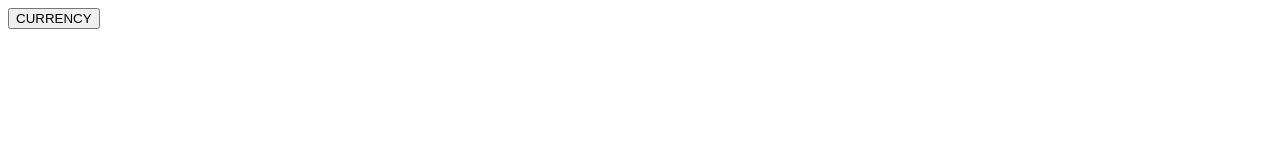
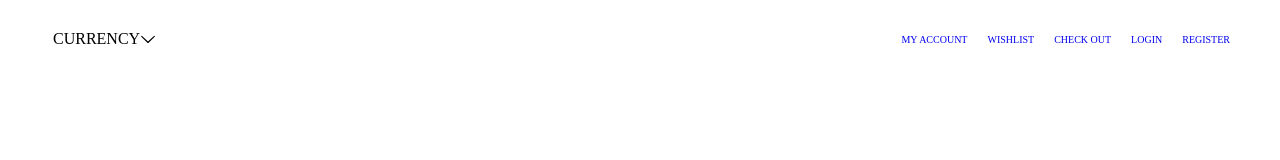
Before and after one commit to Znakhaiezade/Golmart-clone, a plain HTML site: page index.html in a window 1280 px wide. Drawn offline with Linux system fonts and the light colour scheme.

Commit message:
add html and css for eader tag

```diff
--- a/index.html
+++ b/index.html
@@ -1,5 +1,6 @@
 <!DOCTYPE html>
 <html lang="en">
+
 <head>
     <meta charset="UTF-8">
     <meta name="viewport" content="width=device-width, initial-scale=1.0">
@@ -7,12 +8,37 @@
     <link rel="stylesheet" href="style.css">
 
 </head>
+
 <body>
-    <head>
-        <nav>
-            <button>CURRENCY</button>
-        </nav>
-        <script src="script.js"></script>
+
+    <head class="header">
+        <div class="container">
+            <nav class="nav">
+                <div class="currency">CURRENCY
+                    <img src="images/chevron-thin-down.svg">
+                </div>
+                <ul class="menu">
+                    <li class="menu__items">
+                        <a class="menu__link" href="https://ap-golmart.myshopify.com/account/login?return_url=%2Faccount">MY ACCOUNT</a>
+                    </li>
+                    <li class="menu__items">
+                        <a class="menu__link" href="https://ap-golmart.myshopify.com/pages/wishlist">WISHLIST</a>
+                    </li>
+                    <li class="menu__items">
+                        <a class="menu__link" href="https://ap-golmart.myshopify.com/cart">CHECK OUT</a>
+                    </li>
+                    <li class="menu__items">
+                        <a class="menu__link" href="https://ap-golmart.myshopify.com/account/login">LOGIN</a>
+                    </li>
+                    <li class="menu__items">
+                        <a class="menu__link" href="https://ap-golmart.myshopify.com/account/register">REGISTER</a>
+                    </li>
+                </ul>
+            </nav>
+            <script src="script.js"></script>
+        </div>
     </head>
+
 </body>
+
 </html>
--- a/style.css
+++ b/style.css
@@ -0,0 +1,45 @@
+*{
+    margin: 0;
+    padding: 0;
+
+}
+
+
+.container{
+    max-width: 1200px;
+    display: block;
+    margin: 0 auto;
+}
+
+.currency{
+    display: flex;
+    margin: 5px;
+    line-height: 24px;
+    position: relative;
+    padding: 22px 8px;
+}
+
+.menu__items{
+    font-size: 10px;
+    font-weight: 300;
+    color: #fff;
+    list-style-type: none;
+    padding: 5px 10px;
+    box-sizing: border-box;
+    line-height: 45px;
+}
+
+.menu{
+    display: flex;
+}
+
+.menu__link{
+    text-decoration: none;
+
+}
+
+.nav{
+    display: flex;
+    align-items: center;
+    justify-content: space-between;
+}
```
Also changed, not shown: images/chevron-thin-down.svg (added).
